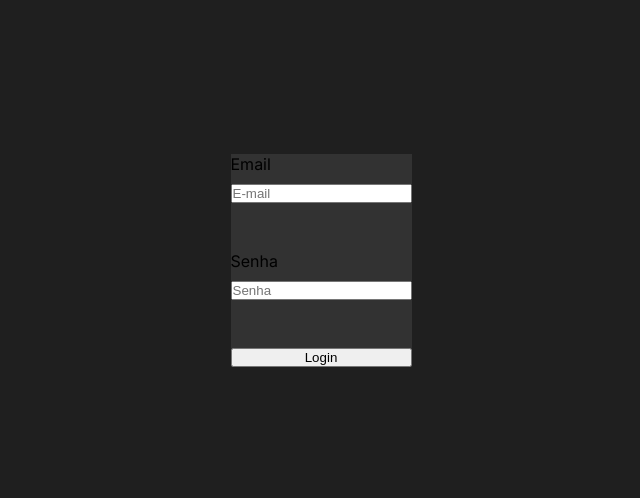
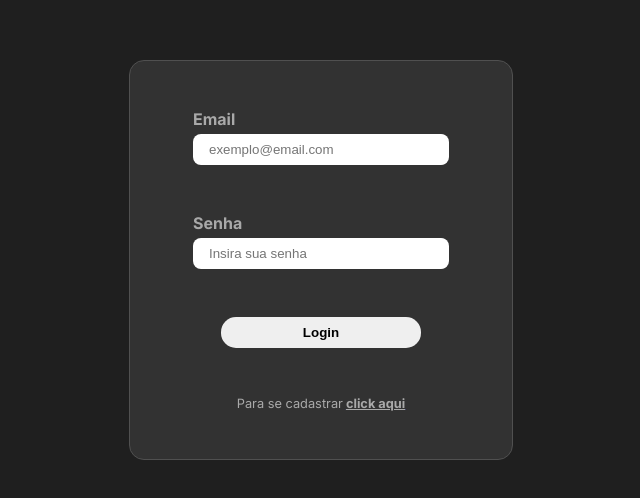
Before and after one commit to yolmat/holy_bible_nextjs, a Next.js app: page /Login in a window 1280 px wide. Shown: the part 140-638 px from the top of the page, without its empty margins (319-959 px from the left). Built offline with nearby package versions, Linux system fonts and the light colour scheme.

Commit message:
concluid login fase

```diff
--- a/src/app/(user)/Login/page.js
+++ b/src/app/(user)/Login/page.js
@@ -1,4 +1,5 @@
-import { FormLogin, FormDiv, TitleInputForm, InputForm, ButtonForm } from "./style"
+import { FormLogin, FormDiv, TitleInputForm, InputForm, ButtonForm, LinkToRegister, ColorLink } from "./style"
+import Link from "next/link"
 
 export default function Login() {
 
@@ -6,13 +7,18 @@ export default function Login() {
         <FormLogin>
             <FormDiv>
                 <TitleInputForm>Email</TitleInputForm>
-                <InputForm type="email" placeholder="E-mail" />
+                <InputForm type="email" placeholder="exemplo@email.com" />
             </FormDiv>
             <FormDiv>
                 <TitleInputForm>Senha</TitleInputForm>
-                <InputForm type="password" placeholder="Senha" />
+                <InputForm type="password" placeholder="Insira sua senha" />
             </FormDiv>
             <ButtonForm>Login</ButtonForm>
-        </FormLogin>
+            <LinkToRegister>Para se cadastrar
+                <Link href="/Singup">
+                    <ColorLink>click aqui</ColorLink>
+                </Link>
+            </LinkToRegister>
+        </FormLogin >
     )
 }
--- a/src/app/(user)/Login/style.js
+++ b/src/app/(user)/Login/style.js
@@ -5,21 +5,59 @@ import styled from "styled-components"
 export const FormLogin = styled.form`
     display: flex;
     flex-direction: column;
+    align-items: center;
     gap: 3rem;
-    background-color: #323232;
+    background-color: var(--color-background-item);
+    padding: 3rem;
+    border-radius: 15px;
+    border: #505050 1px solid;
+    min-width: 30vw;
+    max-width: 40vw;
+
+    @media screen and (max-width: 720px) {
+        width: 80vw;
+    }
 `
 
 export const FormDiv = styled.div`
     display: flex;
     flex-direction: column;
-    gap: 10px;
-
+    gap: 5px;
 `
 
 export const TitleInputForm = styled.label`
-
+    color: var(--color-font-subtitle);
+    font-weight: bold;
 `
 
-export const InputForm = styled.input``
+export const InputForm = styled.input`
+    min-width: 20vw;
+    max-width: 30vw;
+    padding: 0.5rem 0.3rem 0.5rem 1rem;
+    border: none;
+    border-radius: 8px
+`
 
-export const ButtonForm = styled.button``
+export const ButtonForm = styled.button`
+    width: 70%;
+    padding: 0.5rem 1rem;
+    border: none;
+    border-radius: 15px;
+    font-weight: bold;
+`
+
+export const LinkToRegister = styled.div`
+    display:flex;
+    flex-direction: row;
+    font-size: 0.8rem;
+    text-decoration: none;
+    color: var(--color-font-subtitle)
+`
+
+export const ColorLink = styled.h1`
+    margin-left: 3px;
+    text-decoration: underline;
+    font-size: 0.8rem;
+    cursor: pointer;
+    color: var(--color-font-subtitle);
+`
--- a/src/app/globals.css
+++ b/src/app/globals.css
@@ -2,6 +2,16 @@
   box-sizing: border-box;
   padding: 0;
   margin: 0;
+}
+
+:root {
+  --color-background-main: #1f1f1f;
+  --color-background-item: #323232;
+  --color-font-titles: #c5c5c5;
+  --color-font-subtitle: #a9a9a9;
+  --color-background-button: #565656;
+  --color-font-button: #fff;
+
 }
 
 html,
@@ -12,5 +22,5 @@ body {
   height: 100vh;
   max-width: 100vw;
   overflow-x: hidden;
-  background-color: #1f1f1f;
+  background-color: var(--color-background-main);
 }
```
Also changed, not shown: src/app/style.js (+4 -4 lines).
